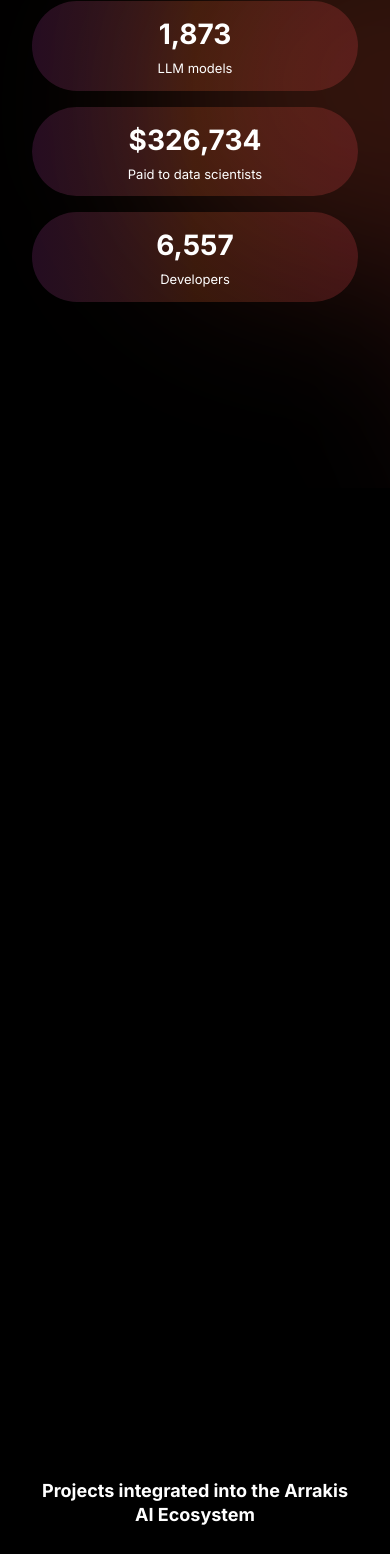
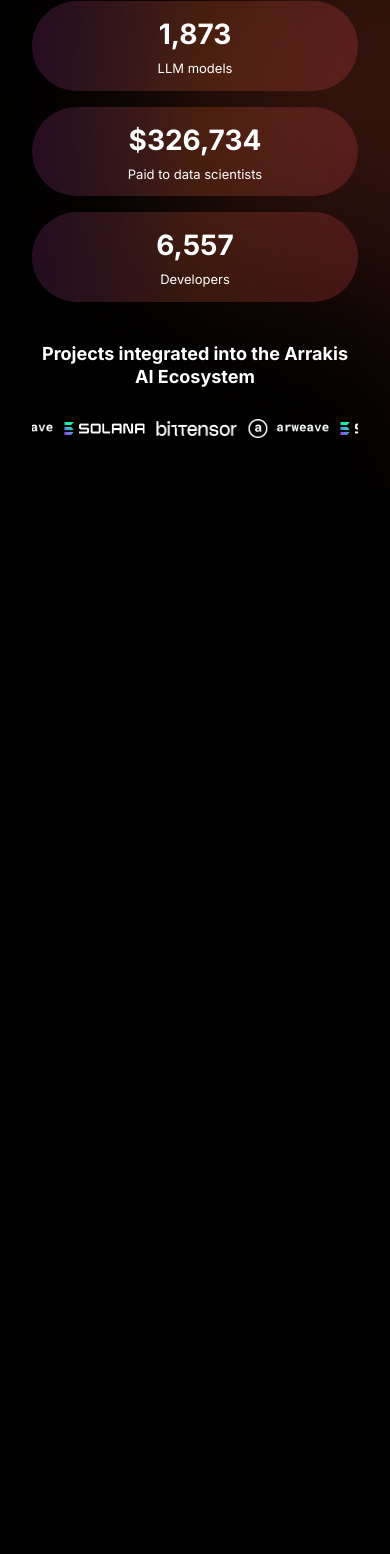
Before and after one commit to raphOhai/test2, a Next.js app: page / in a window 390 px wide. Shown: the part 412-1966 px from the top of the page. Built offline with nearby package versions, Linux system fonts and the light colour scheme.

Commit message:
scroll distance adjusted for planet parallax

```diff
--- a/app/page.tsx
+++ b/app/page.tsx
@@ -14,6 +14,10 @@
             <Hero />
         </section>
 
+        <section className="snap-section pt-2 pb-8 flex items-center justify-center lg:snap-start lg:snap-always lg:h-[20rem] lg:py-0">
+            <Section2 />
+        </section>
+
         <section className="snap-section py-8 flex items-center justify-center lg:snap-start lg:snap-always lg:h-[50rem] lg:py-0">
             <HeroSection3 />
         </section>
@@ -23,9 +27,6 @@
         </section>
 
 
-        <section className="snap-section pt-2 pb-8 flex items-center justify-center lg:snap-start lg:snap-always lg:h-[50rem] lg:py-0">
-            <Section2 />
-        </section>
 
         <section className="snap-section py-8 flex items-center justify-center lg:snap-start lg:snap-always lg:h-[50rem] lg:py-0">
             <Section5 />
--- a/views/components/rootLayout.tsx
+++ b/views/components/rootLayout.tsx
@@ -75,7 +75,7 @@
         onUpdate: (self) => {
 
           const scrollDistance = getScrollDistance()
-          const parallaxY = self.progress * scrollDistance * 0.60
+          const parallaxY = self.progress * scrollDistance * 0.75
           gsap.set(planetRef.current, {
             y: parallaxY
           })
```
